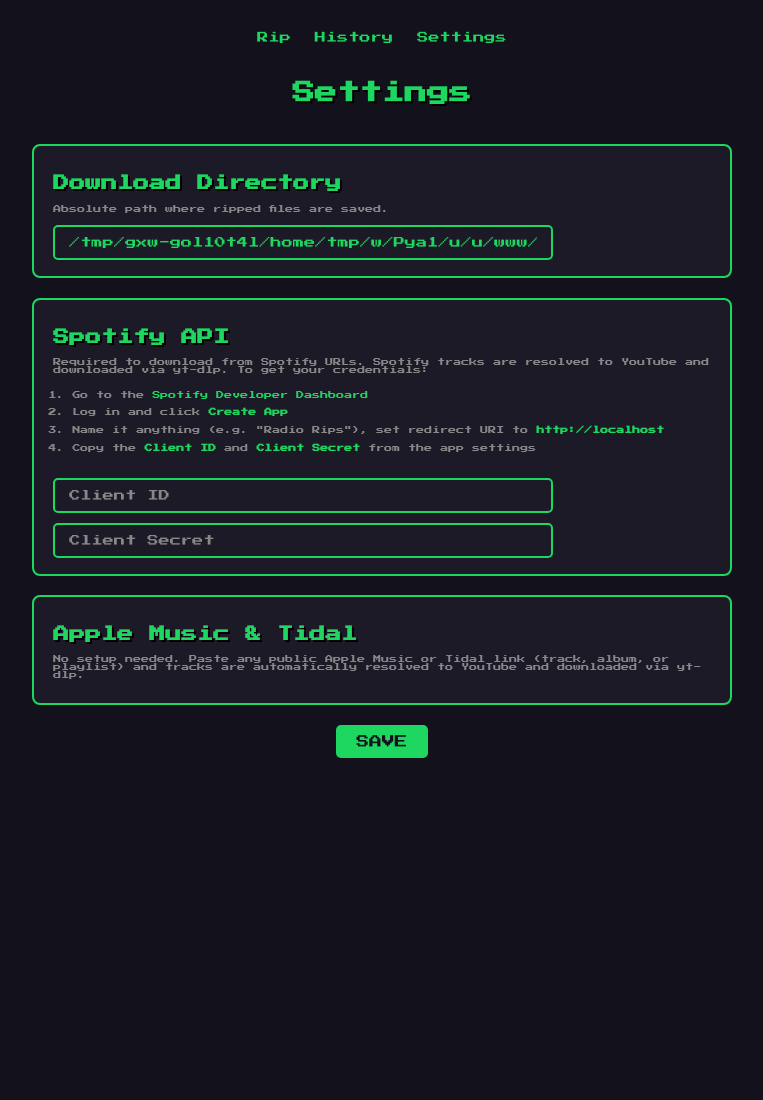
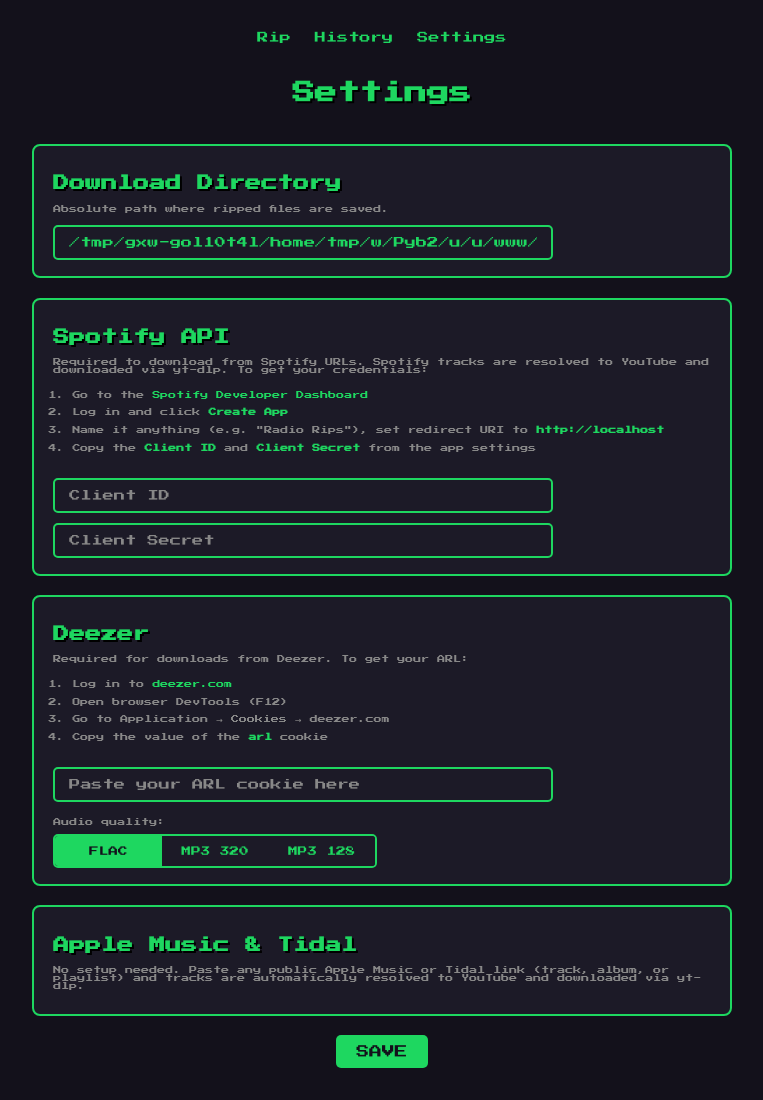
Before and after one commit to jpgamboa/radio-rips, a Flask app: page /settings in a window 1280 px wide. Shown: the whole page, without its empty margins (258-1021 px from the left). Before the commit the page ends 758 px from the top, so only its background shows below. Run offline with Flask 3, Linux system fonts and the light colour scheme; data that the repository does not hold is empty.

Commit message:
Add Deezer support with configurable audio quality (FLAC/320/128)
Re-adds deemix integration for direct Deezer downloads. ARL cookie and
audio quality are configurable from the Settings page. Also updates
README with Deezer setup instructions.

Co-Authored-By: Claude Opus 4.6 <noreply@anthropic.com>

```diff
--- a/pyproject.toml
+++ b/pyproject.toml
@@ -5,7 +5,7 @@ build-backend = "setuptools.build_meta"
 [project]
 name = "radio-rips"
 version = "0.1.0"
-description = "Web UI for ripping audio from YouTube, Deezer, and more"
+description = "Web UI for ripping audio from YouTube, Spotify, Apple Music, Tidal, and Deezer"
 requires-python = ">=3.10"
 dependencies = [
     "flask>=3.0",
@@ -13,6 +13,9 @@ dependencies = [
     "spotipy>=2.23",
     "requests>=2.31",
 ]
+
+[project.optional-dependencies]
+deezer = ["deemix>=3.6.6"]
 
 [project.scripts]
 radio-rips = "radio_rips.app:main"
--- a/radio_rips/app.py
+++ b/radio_rips/app.py
@@ -166,18 +166,35 @@ def _run_ytdlp(job_id: str, url: str, out_dir: str):
     ], out_dir)
 
 
+def _run_deemix(job_id: str, url: str, out_dir: str):
+    """Download via deemix (Deezer source, configurable quality)."""
+    arl = _get_setting("deezer_arl") or config.DEEZER_ARL
+    if not arl:
+        _finish_job(job_id, out_dir, 1, "Deezer ARL not configured — set it in Settings")
+        return
+    bitrate = _get_setting("deezer_quality") or "flac"
+    _stream_process(job_id, [
+        _find_bin("deemix"),
+        "--bitrate", bitrate,
+        "-p", out_dir,
+        url,
+    ], out_dir, env={**os.environ, "DEEZER_ARL": arl})
+
+
 # ---------------------------------------------------------------------------
 # Playlist resolvers (Spotify, Apple Music, Tidal → "Artist - Title" lists)
 # ---------------------------------------------------------------------------
 
 def _detect_source(url: str) -> str | None:
-    """Return 'spotify', 'apple', 'tidal', or None for direct yt-dlp URLs."""
+    """Return 'spotify', 'apple', 'tidal', 'deezer', or None for direct yt-dlp URLs."""
     if "open.spotify.com/" in url or "spotify:" in url:
         return "spotify"
     if "music.apple.com/" in url:
         return "apple"
     if "tidal.com/" in url:
         return "tidal"
+    if "deezer.com/" in url:
+        return "deezer"
     return None
 
 
@@ -417,7 +434,11 @@ def submit():
         )
 
     source = _detect_source(url)
-    if source:
+    if source == "deezer":
+        thread = threading.Thread(
+            target=_run_deemix, args=(job_id, url, out_dir), daemon=True,
+        )
+    elif source:
         thread = threading.Thread(
             target=_run_playlist, args=(job_id, url, out_dir, source), daemon=True,
         )
@@ -479,6 +500,8 @@ def settings():
         download_dir=_get_setting("download_dir") or config.DOWNLOAD_DIR,
         spotify_client_id=_get_setting("spotify_client_id"),
         spotify_client_secret=_get_setting("spotify_client_secret"),
+        deezer_arl=_get_setting("deezer_arl") or config.DEEZER_ARL,
+        deezer_quality=_get_setting("deezer_quality") or "flac",
     )
 
 
@@ -487,6 +510,8 @@ def settings_save():
     download_dir = request.form.get("download_dir", "").strip()
     spotify_client_id = request.form.get("spotify_client_id", "").strip()
     spotify_client_secret = request.form.get("spotify_client_secret", "").strip()
+    deezer_arl = request.form.get("deezer_arl", "").strip()
+    deezer_quality = request.form.get("deezer_quality", "flac").strip()
 
     if download_dir:
         os.makedirs(download_dir, exist_ok=True)
@@ -494,6 +519,8 @@ def settings_save():
 
     _set_setting("spotify_client_id", spotify_client_id)
     _set_setting("spotify_client_secret", spotify_client_secret)
+    _set_setting("deezer_arl", deezer_arl)
+    _set_setting("deezer_quality", deezer_quality)
 
     return redirect(url_for("settings"))
 
--- a/radio_rips/config.py
+++ b/radio_rips/config.py
@@ -4,3 +4,6 @@ BASE_DIR = os.environ.get("RADIO_RIPS_DIR", os.getcwd())
 DOWNLOAD_DIR = os.path.join(BASE_DIR, "downloads")
 DATABASE = os.path.join(BASE_DIR, "jobs.db")
 SECRET_KEY = os.environ.get("SECRET_KEY", "dev-key-change-me")
+
+# Deezer ARL cookie for deemix (required for FLAC downloads)
+DEEZER_ARL = os.environ.get("DEEZER_ARL", "")
--- a/radio_rips/templates/index.html
+++ b/radio_rips/templates/index.html
@@ -5,7 +5,7 @@
 <h1>Radio Rips</h1>
 
 <form action="/submit" method="post" style="display:flex; flex-direction:column; align-items:center; gap:1rem; width:100%;">
-    <input type="url" name="url" placeholder="YouTube / Spotify / Apple Music / Tidal URL" required autofocus>
+    <input type="url" name="url" placeholder="YouTube / Spotify / Apple Music / Tidal / Deezer URL" required autofocus>
 
     <button type="submit">Rip It</button>
 </form>
--- a/radio_rips/templates/settings.html
+++ b/radio_rips/templates/settings.html
@@ -33,6 +33,31 @@
     </div>
 
     <div class="card">
+        <h2>Deezer</h2>
+        <p style="color:var(--muted); margin-bottom:0.8rem;">
+            Required for downloads from Deezer. To get your ARL:
+        </p>
+        <ol class="arl-steps">
+            <li>Log in to <a href="https://www.deezer.com" target="_blank">deezer.com</a></li>
+            <li>Open browser DevTools (F12)</li>
+            <li>Go to Application &rarr; Cookies &rarr; deezer.com</li>
+            <li>Copy the value of the <strong>arl</strong> cookie</li>
+        </ol>
+        <input type="text" name="deezer_arl" value="{{ deezer_arl }}" placeholder="Paste your ARL cookie here"
+               style="margin-top:0.8rem;" autocomplete="off" spellcheck="false">
+
+        <p style="color:var(--muted); margin-top:1rem; margin-bottom:0.5rem;">Audio quality:</p>
+        <div class="quality-toggle">
+            <input type="radio" name="deezer_quality" value="flac" id="dq-flac" {{ 'checked' if deezer_quality == 'flac' }}>
+            <label for="dq-flac">FLAC</label>
+            <input type="radio" name="deezer_quality" value="320" id="dq-320" {{ 'checked' if deezer_quality == '320' }}>
+            <label for="dq-320">MP3 320</label>
+            <input type="radio" name="deezer_quality" value="128" id="dq-128" {{ 'checked' if deezer_quality == '128' }}>
+            <label for="dq-128">MP3 128</label>
+        </div>
+    </div>
+
+    <div class="card">
         <h2>Apple Music &amp; Tidal</h2>
         <p style="color:var(--muted);">
             No setup needed. Paste any public Apple Music or Tidal link
```
Also changed, not shown: README.md.
